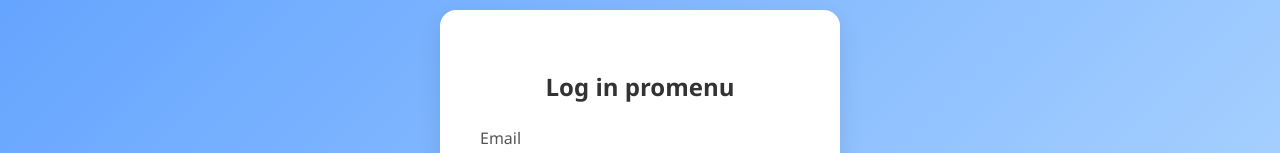
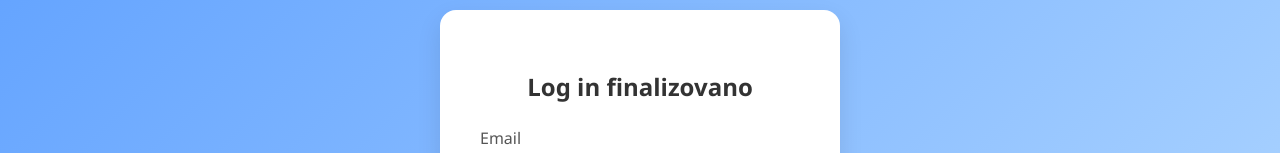
Before and after one commit to aleksandar234/Fullstack-file-manager-app, a website: page frontend/views/loginPage.html in a window 1280 px wide. Shown: the part 185-338 px from the top of the page. Drawn offline with Linux system fonts and the light colour scheme.

Commit message:
Promena za test u loginPage.html

```diff
--- a/frontend/views/loginPage.html
+++ b/frontend/views/loginPage.html
@@ -10,7 +10,7 @@
 
 <body>
     <div class="login-box">
-        <h2>Log in promenu</h2>
+        <h2>Log in finalizovano</h2>
 
         <form id="loginForm">
             <div class="input-group">
```
